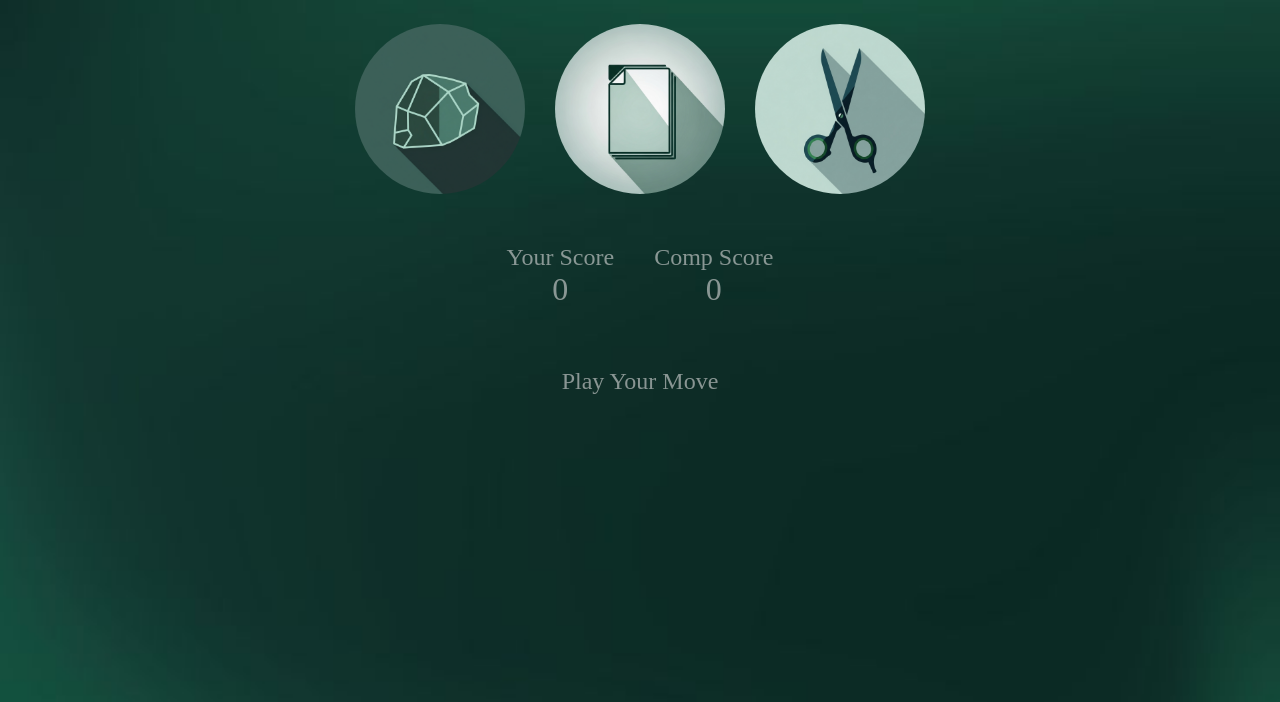
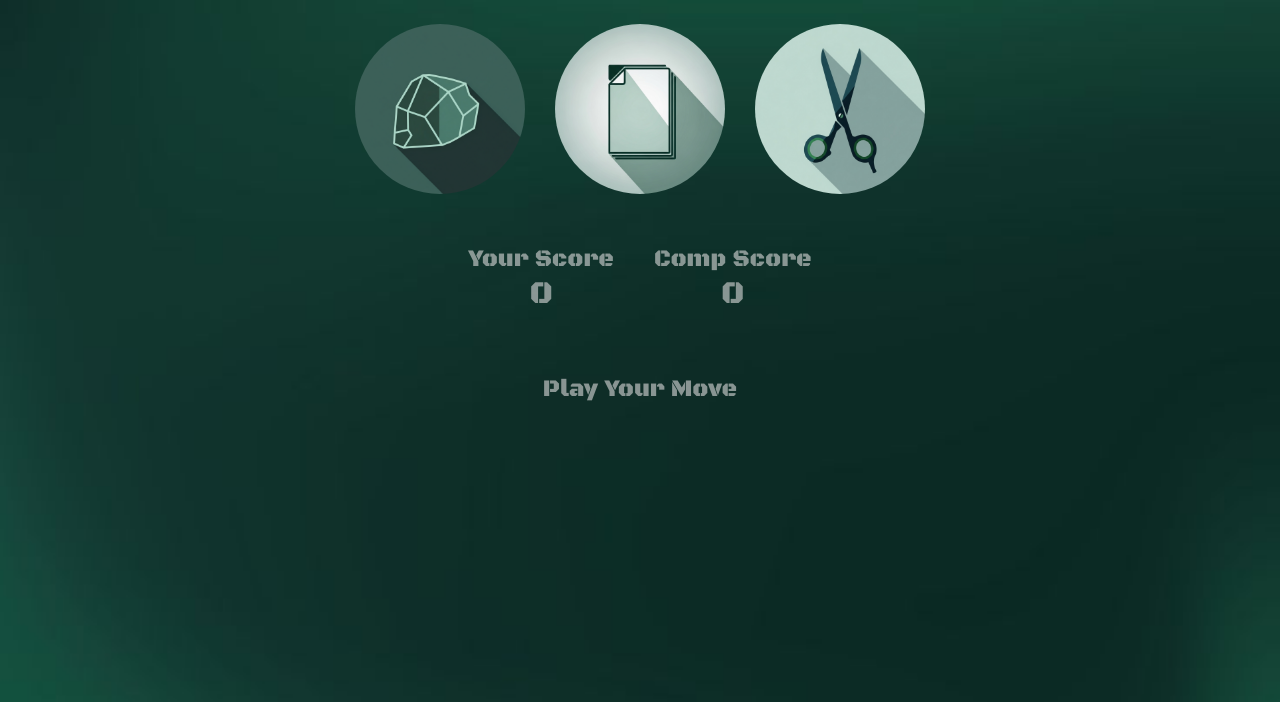
Before and after one commit to abhihari777/Rock-Paper-Scissors, a plain HTML site: page index.html in a window 1280 px wide. Shown: the part 98-800 px from the top of the page. Drawn offline with Linux system fonts and the light colour scheme.

Commit message:
Update style.css

```diff
--- a/style.css
+++ b/style.css
@@ -125,6 +125,7 @@ h1::after {
     gap: 40px;
     margin-top: 40px;
     font-size:1.5rem;
+    font-family: "Black Ops One", "sans-serif";
 }
 
 #user-score, #comp-score {
@@ -138,6 +139,7 @@ h1::after {
     align-items: center;
     margin-top:60px;
     font-size:1.5rem;
+    font-family: "Black Ops One", "sans-serif";
 }
 
 @media (max-width:538px) {
```
